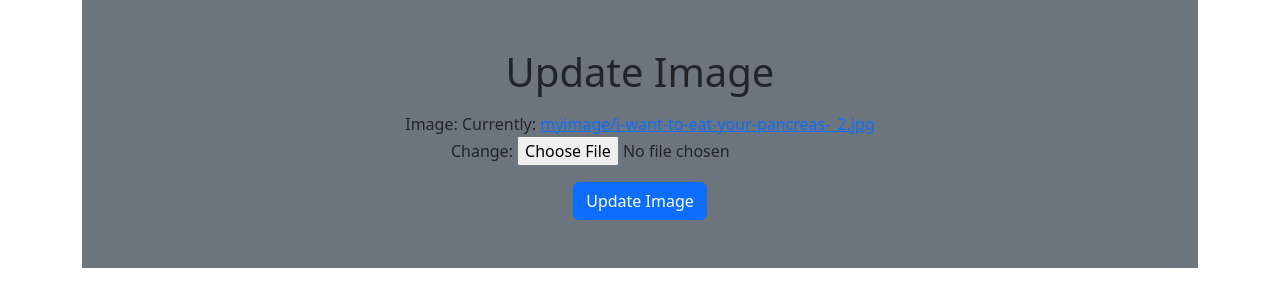
After one commit to AnupamxRawat/ImageGallery, a Django app: page /update_image/5/ in a window 1280 px wide. The commit adds this page. Shown: the top 307 px of the page. Run offline with Django 4.2, Linux system fonts and the light colour scheme; data comes from the database, SQL or seed files in the repository; both versions use the stored data as it was after the commit.

```diff
--- a/Home/forms.py
+++ b/Home/forms.py
@@ -1,7 +1,17 @@
 from django import forms
 from .models import Image
+
 class Imageform(forms.ModelForm):
     class Meta:
         model=Image
         fields='__all__'
         labels={'image':''}
+
+
+class ImageUpdateForm(forms.ModelForm):
+    class Meta:
+        model = Image
+        fields = ['image']
+
+class ImageSearchForm(forms.Form):
+    image_id = forms.IntegerField(label='Image ID')
--- a/Home/models.py
+++ b/Home/models.py
@@ -4,5 +4,6 @@ from django.db import models
 #these are SQL of a database
 
 class Image(models.Model):
+    id = models.AutoField(primary_key=True)
     image=models.ImageField(upload_to="myimage")
     date=models.DateTimeField(auto_now_add=True)
--- /dev/null
+++ b/Home/templates/Home/update_image.html
@@ -0,0 +1,27 @@
+<!DOCTYPE html>
+<html lang="en">
+    <head>
+        <meta charset="UTF-8">
+        <meta http-equiv="X-UA-Compatible" content="IE=edge">
+        <meta name="viewport" content="width=device-width, initial-scale=1.0">
+        <!-- req. Bootstrap CSS -->
+        <link rel="stylesheet" href="https://cdn.jsdelivr.net/npm/bootstrap@5.3.0-alpha2/dist/css/bootstrap.rtl.min.css"
+            integrity="sha384-5/ZcxA7Dub2FNG09dHw8CHmPN7Fz6ASlweagj0nuXjmMyupgH9n9F5Hd926zsu3/" crossorigin="anonymous">
+
+        <title>Image Uploader</title>
+    </head>
+<body>
+    <div class="container">
+    <div class=" py-5 text-center bg-secondary">
+        <h1 class="mb-3">Update Image</h1>
+        <div>
+        <form method="post" enctype="multipart/form-data">
+            {% csrf_token %}
+            {{ form.as_p }}
+            <button type="submit" class="btn btn-primary">Update Image</button>
+        </form>
+        </div>
+    </div>
+    </div>
+</body>
+</html>
--- a/Home/views.py
+++ b/Home/views.py
@@ -1,14 +1,56 @@
 from django.shortcuts import render
-from .forms import Imageform
+from .forms import Imageform,ImageUpdateForm
 from .models import Image
+
+# views.py
+from django.shortcuts import render, redirect, get_object_or_404
+from django.contrib import messages
+from .models import Image  # Import your Image model
+
 
 # Create your views here.
 
 def index(request):
     if request.method =="POST":
         form=Imageform(request.POST,request.FILES)
-        if form.is_valid:
+        if form.is_valid():
             form.save()
+            return redirect('index')
     form=Imageform()
     img=Image.objects.all()
     return render(request,'Home/index.html',{'img':img,'form':form}  )
+
+
+
+def update_image(request, image_id):
+    image = get_object_or_404(Image, id=image_id)
+
+    if request.method == 'POST':
+        form = ImageUpdateForm(request.POST, request.FILES, instance=image)
+        if form.is_valid():
+            form.save()
+            return redirect('index')  # Redirect to the homepage after updating
+    else:
+        form = ImageUpdateForm(instance=image)
+
+    return render(request, 'Home/update_image.html', {'form': form, 'image': image})
+
+def delete_image(request, image_id):
+    image = get_object_or_404(Image, id=image_id)
+
+    if request.method == 'POST':
+        if image.image:
+            try:
+                # Delete the image file from the media folder
+                image.image.delete(save=True)
+            except FileNotFoundError:
+                messages.warning(request, 'File not found for this image.')
+            # Delete the image record from the database
+            image.delete()
+            messages.success(request, 'Image deleted successfully.')
+        else:
+            messages.error(request, 'No file associated with this image.')
+
+        return redirect('index')
+
+    return render(request, 'Home/index.html')
--- a/imageupld/urls.py
+++ b/imageupld/urls.py
@@ -1,18 +1,4 @@
-"""imageupld URL Configuration
 
-The `urlpatterns` list routes URLs to views. For more information please see:
-    https://docs.djangoproject.com/en/4.1/topics/http/urls/
-Examples:
-Function views
-    1. Add an import:  from my_app import views
-    2. Add a URL to urlpatterns:  path('', views.home, name='home')
-Class-based views
-    1. Add an import:  from other_app.views import Home
-    2. Add a URL to urlpatterns:  path('', Home.as_view(), name='home')
-Including another URLconf
-    1. Import the include() function: from django.urls import include, path
-    2. Add a URL to urlpatterns:  path('blog/', include('blog.urls'))
-"""
 from django.contrib import admin
 from django.urls import path
 from django.conf import settings
@@ -21,5 +7,7 @@ from Home import views
 
 urlpatterns = [
     path('admin/', admin.site.urls),
-    path("",views.index)
-]+ static(settings.MEDIA_URL, document_root=settings.MEDIA_ROOT)
+    path('delete_image/<int:image_id>/', views.delete_image, name='delete_image'),
+    path("", views.index, name='index'), # Specify a name for the index URL pattern
+      path('update_image/<int:image_id>/', views.update_image, name='update_image'),
+] + static(settings.MEDIA_URL, document_root=settings.MEDIA_ROOT)
```
Also changed, not shown: Home/templates/Home/index.html (+22 -3 lines), db.sqlite3, media/myimage/BYB.jpg (added), media/myimage/Jiraiy.jfif (added), media/myimage/NARUTO.jpg (added), media/myimage/dp.jpg (added), media/myimage/i-want-to-eat-your-pancreas-_2.jpg (added), media/myimage/lemme_eat_ur_pancreas.jpg (added), media/myimage/nainilk.jpg (deleted), media/myimage/walli_iAu4Rkd.jpg (added), 1 other file.
